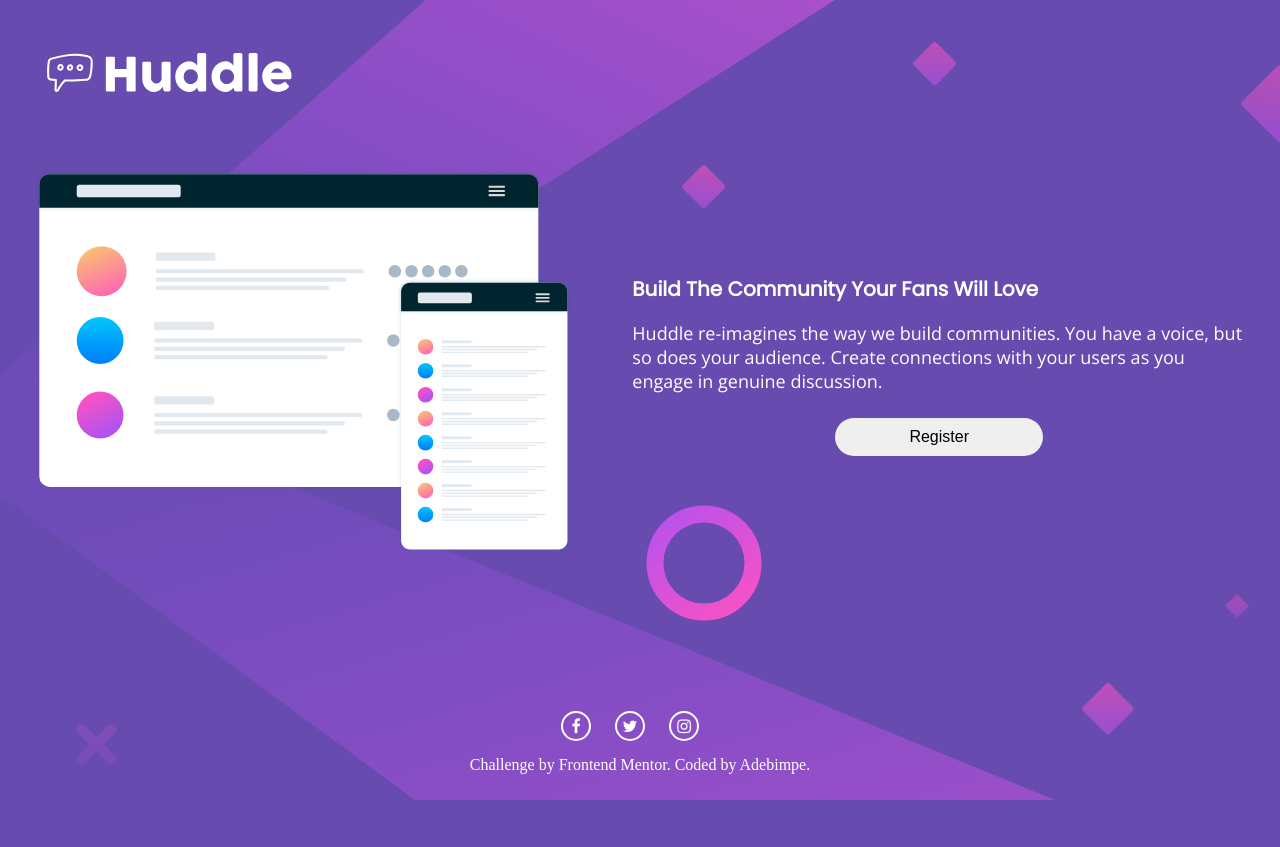
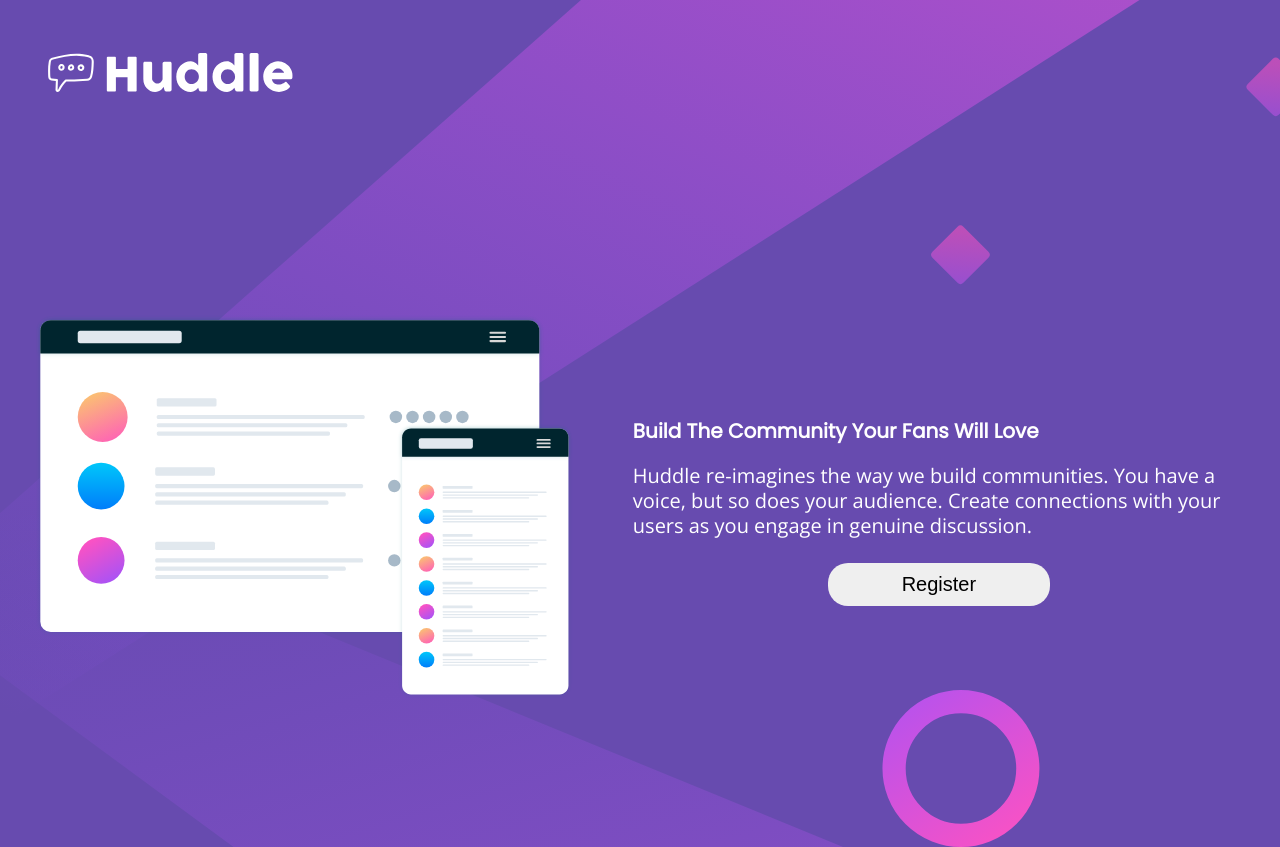
Before and after one commit to realadebimpe/huddle-landing-page-with-single-introductory-section, a plain HTML site: page index.html in a window 1280 px wide. Shown: the top 847 px of the page. Before the commit the page ends 808 px from the top, so only its background shows below. Drawn offline with nearby package versions, Linux system fonts and the light colour scheme.

Commit message:
Modified css and html

```diff
--- a/css/style.css
+++ b/css/style.css
@@ -11,7 +11,12 @@
 
 }
 
-body {
+body,
+html {
+    height: 100%;
+}
+
+.container {
     background-image: url("../images/bg-mobile.svg");
     background-repeat: no-repeat;
     background-color: var(--Violet);
@@ -25,6 +30,7 @@ body {
 .hero-illustration {
     margin: 60px 0;
     height: 212px;
+    width: 100%;
 }
 
 .hero-message-title {
@@ -57,7 +63,6 @@ button {
 }
 
 footer {
-    padding-bottom: 34px;
     margin-top: 63px;
     color: #fff;
     text-align: center;
@@ -84,13 +89,21 @@ footer {
     text-decoration: none;
 }
 
+@media screen and (min-width: 425px) {
+    .container {
+        background-image: url("../images/bg-mobile.svg");
+        background-size: contain;
+    }
+
+}
+
 @media screen and (min-width: 768px) {
-    body {
+    .container {
         background-image: url("../images/bg-desktop.svg");
         background-repeat: no-repeat;
-        height: 100vh;
         background-color: var(--Violet);
-        padding: 40px 34px;
+        padding: 40px 35px;
+        background-size: cover;
     }
 
     .logo {
@@ -99,7 +112,6 @@ footer {
 
     .hero-illustration {
         height: 400px;
-        margin-left: 10%;
     }
 
     .attribution a {
@@ -112,6 +124,7 @@ footer {
         display: flex;
         justify-content: center;
         align-items: center;
+        height: 100vh;
     }
 
     .logo {
@@ -136,19 +149,35 @@ footer {
 
     .hero-text {
         text-align: left;
-        font-size: 18px;
+        font-size: 20px;
+        line-height: 25px;
     }
 
     button {
-        font-size: 16px;
+        font-size: 20px;
+    }
+
+    .social-media-handle i {
+        margin: 0 30px 20px 0;
+        padding-top: 12px;
+        font-size: 30px;
+        width: 60px;
+        height: 60px;
+        /* float: right; */
     }
 
     .attribution {
-        font-size: 16px;
+        font-size: 20px;
     }
 
     .attribution a {
-        font-size: 16px;
+        font-size: 20px;
+    }
+
+    footer {
+        display: flex;
+        justify-content: flex-end;
+    }
 }
 
 @media screen and (min-width: 1440px) {
@@ -169,7 +198,7 @@ footer {
         font-size: 20px;
     }
 
-        footer{
+    footer {
         margin-top: 0;
     }
 
@@ -181,12 +210,11 @@ footer {
         height: 60px;
     }
 
-        .attribution {
+    /* .attribution {
             font-size: 24px;
         }
 
         .attribution a {
             font-size: 24px;
+        } */
 }
-    }
-}
--- a/index.html
+++ b/index.html
@@ -18,16 +18,18 @@
 </head>
 
 <body>
+  <div class="container">
     <div class="header-logo">
       <img src="./images/logo.svg" class="logo">
     </div>
 
     <div class="hero-container">
-    <div class="hero-image"><img src="./images/illustration-mockups.svg" class="hero-illustration" ></div>
+      <div class="hero-image"><img src="./images/illustration-mockups.svg" class="hero-illustration"></div>
 
       <div class="hero-message">
         <h1 class="hero-message-title">Build The Community Your Fans Will Love</h1>
-      <p class="hero-text">Huddle re-imagines the way we build communities. You have a voice, but so does your audience.
+        <p class="hero-text">Huddle re-imagines the way we build communities. You have a voice, but so does your
+          audience.
           Create connections with your users as you engage in genuine discussion. </p>
         <button>Register</button>
       </div>
@@ -42,11 +44,12 @@
         <i class="fa fa-twitter"></i>
         <i class="fa fa-instagram"></i>
       </div>
-    <p class="attribution">
+      <!-- <p class="attribution">
         Challenge by <a href="https://www.frontendmentor.io?ref=challenge" target="_blank">Frontend Mentor</a>.
-      Coded by <a href="#">Adebimpe</a>.
+        Coded by <a href="#">Adebimpe</a>. -->
       </p>
     </footer>
+  </div>
 </body>
 
 </html>
```
Lines whose indentation alone changed are shown as unchanged.
